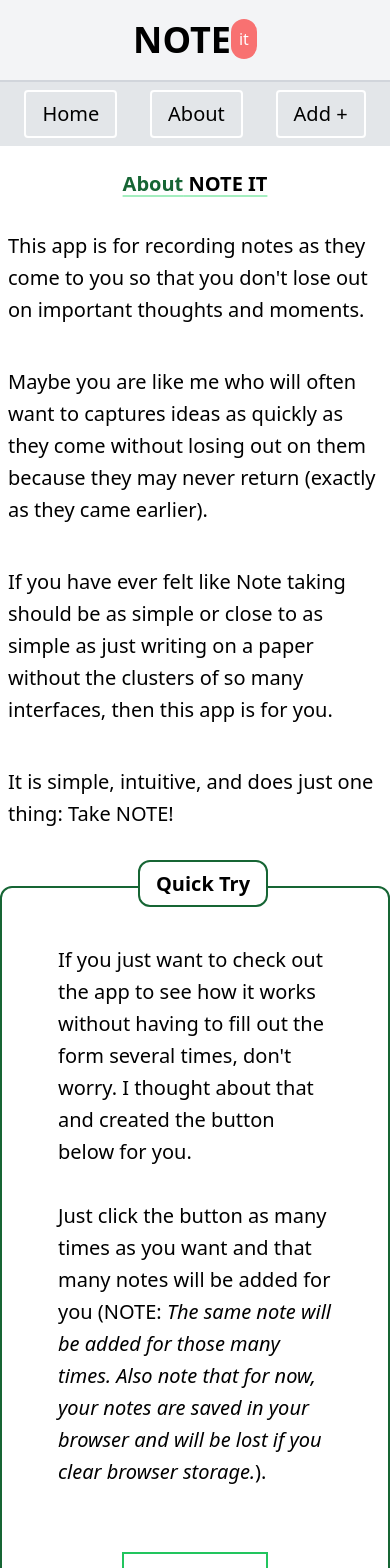
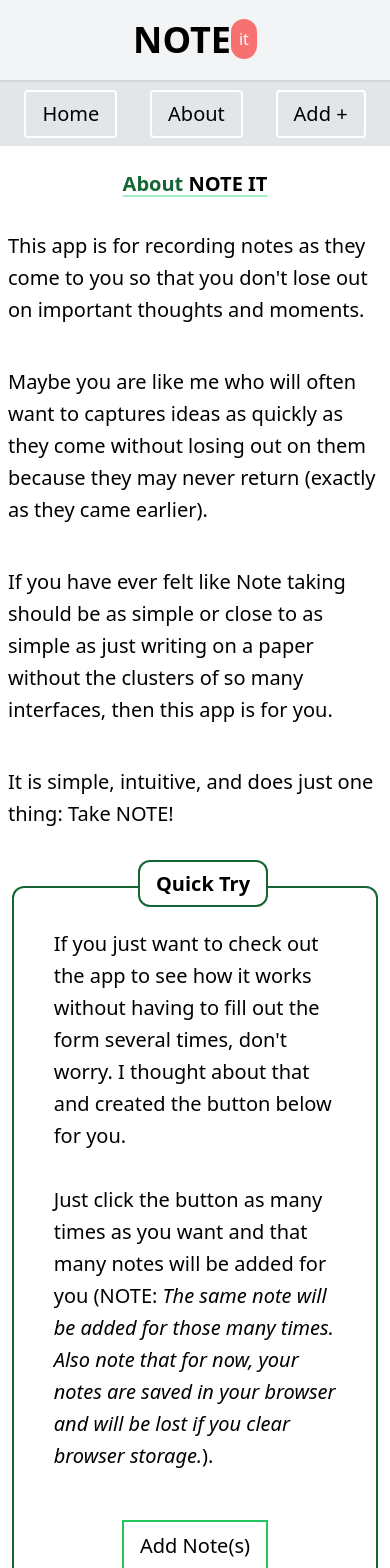
Before and after one commit to ZOBAM/noteit, a React (Create React App) app: page /about in a window 390 px wide. Shown: the top 1568 px of the page. Built offline with nearby package versions, Linux system fonts and the light colour scheme.

Commit message:
fixed an issue with overflowing p element in about page

```diff
--- a/src/pages/About.js
+++ b/src/pages/About.js
@@ -41,11 +41,11 @@ function About(props){
             <p>
 
             </p>
-            <p className="p-2 mb-6 mt-12 leading-8 relative border-2 border-green-800 rounded-xl">
+            <p className="p-2 mb-6 mt-12 leading-8 relative border-2 border-green-800 rounded-xl w-[94%] m-auto">
                 <span className="p-3 font-bold block text-center absolute w-full -top-8">
                     <span className='py-2 px-4 border-2 border-green-800 rounded-xl bg-white'>Quick Try</span>
                 </span>
-                <span className='p-12 inline-block'>
+                <span className='p-8 md:p-12 inline-block'>
                     If you just want to check out the app to see how it works without having to fill out the form several times, don't worry. I thought about that and created the button below for you. <br /><br />
                     Just click the button as many times as you want and that many notes will be added for you (NOTE: <span className='italic'>The same note will be added for those many times. Also note that for now, your notes are saved in your browser and will be lost if you clear browser storage.</span>).
                 </span>
```
